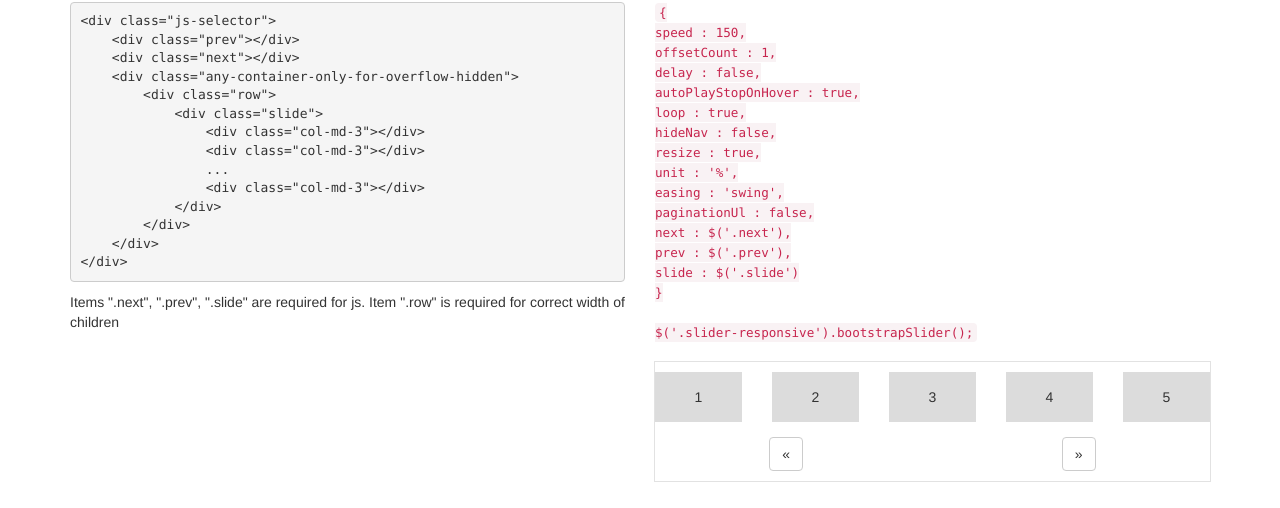
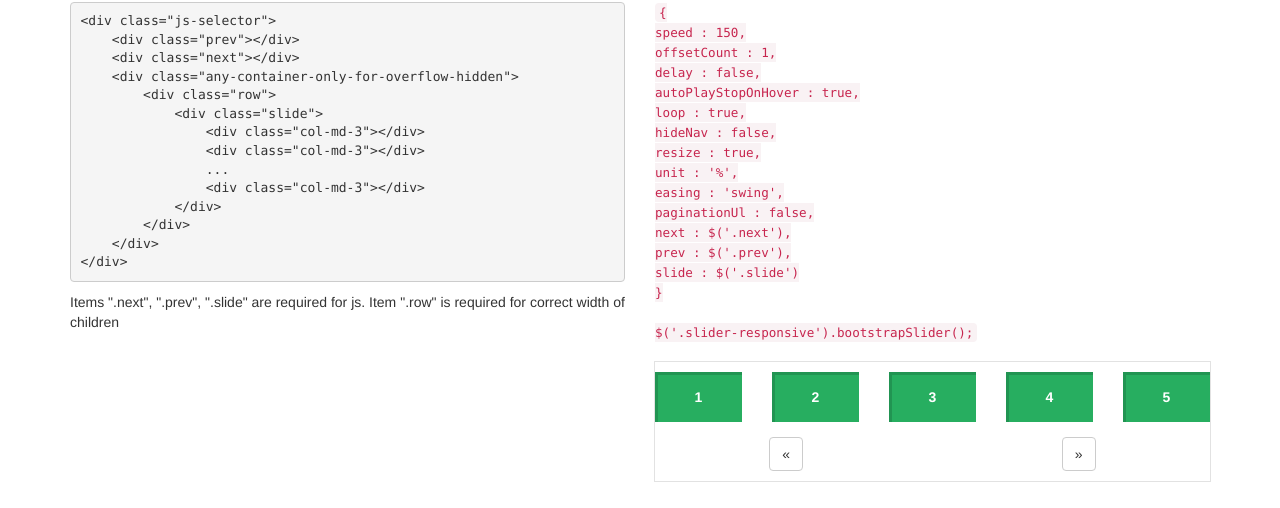
Before and after one commit to trollwinner/bootstrapSlider, a plain HTML site: page index.html in a window 1280 px wide. Shown: the part 131-639 px from the top of the page. Drawn offline with nearby package versions, Linux system fonts and the light colour scheme.

Commit message:
Update demo.css

```diff
--- a/demo.css
+++ b/demo.css
@@ -5,9 +5,12 @@
     padding: 10px 0;
 }
 .slider .inner {
-    background: #dcdcdc;
+    background: #27AE60;
+    box-shadow: 3px 3px 0 rgba(0, 0, 0, 0.15) inset;
     padding: 15px 0;
     margin-bottom: 15px;
+    font-weight: bold;
+    color: #FFF;
 }
 .slider-pagination li {
     float: left;
```
